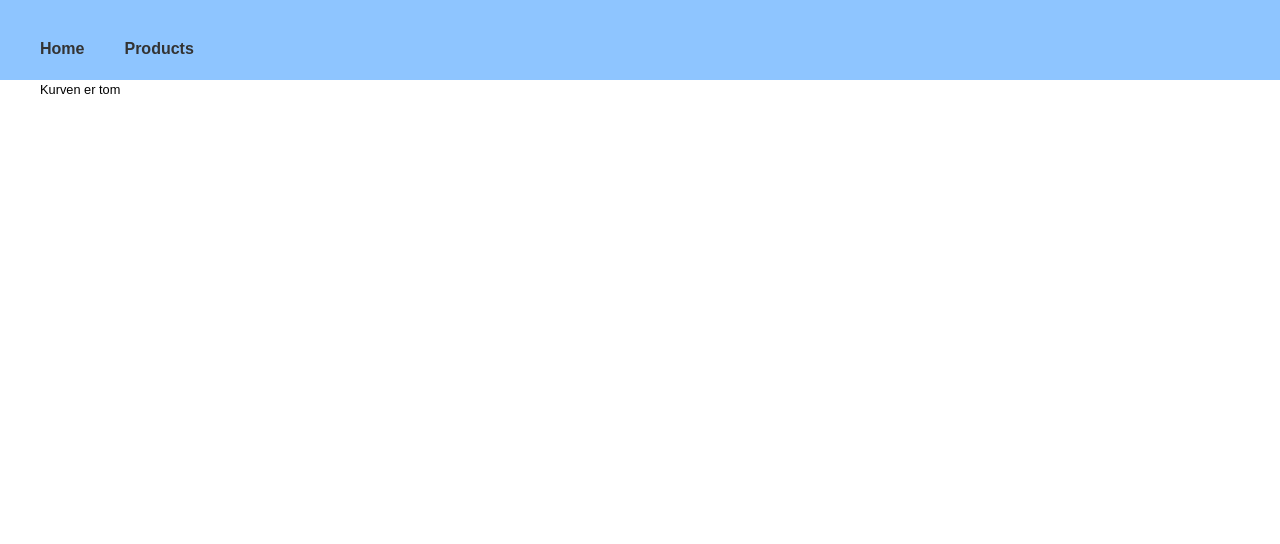
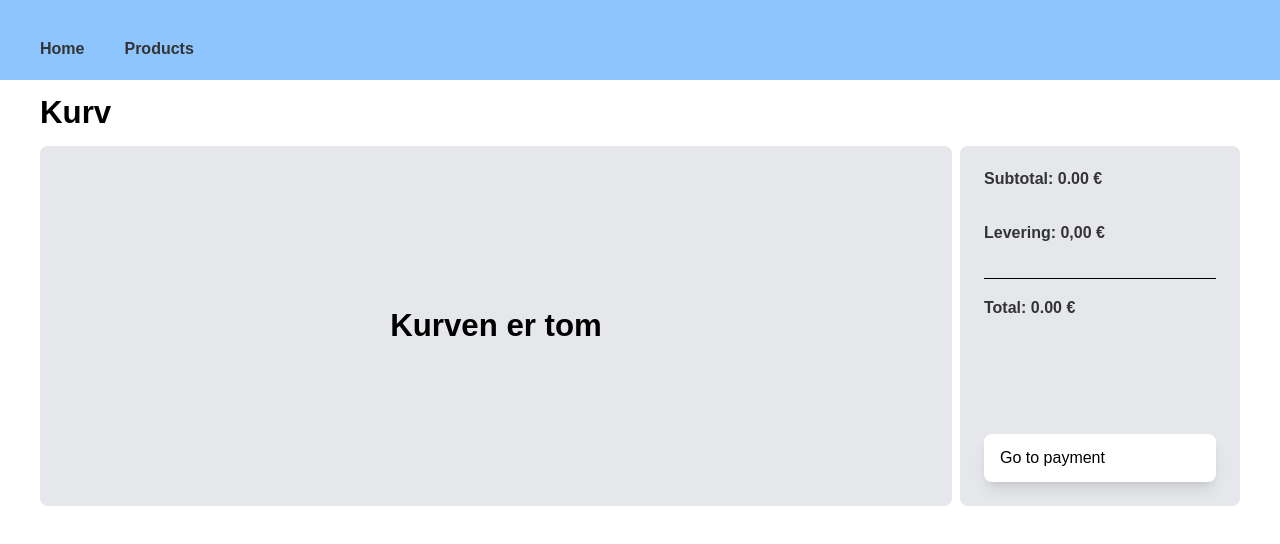
Before and after one commit to simple-shop-laerke-klara-helene/simple-shop, a Next.js app: page /payment in a window 1280 px wide. Shown: the top 544 px of the page. Built offline with nearby package versions, Linux system fonts and the light colour scheme.

Commit message:
payment side

```diff
--- a/src/app/components/PaymentComponent.jsx
+++ b/src/app/components/PaymentComponent.jsx
@@ -1,45 +1,91 @@
 "use client";
-import useCartStore from "../store/shop";
+import shop from "../store/shop";
 import Link from "next/link";
+import Image from "next/image";
 
 export default function Cart() {
-  const cart = useCartStore((state) => state.cart);
-  const increase = useCartStore((state) => state.increaseQuantity);
-  const decrease = useCartStore((state) => state.decreaseQuantity);
-  const remove = useCartStore((state) => state.removeFromCart);
+  const cart = shop((state) => state.cart);
+  const increase = shop((state) => state.increaseQuantity);
+  const decrease = shop((state) => state.decreaseQuantity);
+  const remove = shop((state) => state.removeFromCart);
 
-if (cart.length === 0) return <p>Kurven er tom</p>;
+  const subtotal = cart.reduce(
+  (total, item) => total + item.price * item.quantity,
+  0
+)
+
+// if (cart.length === 0) return <p>Kurven er tom</p>;
 
   return (
-    <div className="grid">
+
+    <section className="mt-4 grid">
      <h1 className="font-semibold mb-2">Kurv</h1>
 
-      {cart.length === 0 && <p>Kurven er tom</p>}
+
+    <div className="grid grid-cols-[1fr_auto] gap-2">
+
+<div className="">
+
+        {cart.length === 0 &&
+            <div className="bg-gray-200 grid justify-center items-center rounded-lg my-4 h-90">
+                <h1 className="justify-center items-center">Kurven er tom</h1>
+            </div>}
 
         {cart.map((item) => (
-        <div key={item.id} className="border-b py-2">
-          <p className="font-semibold">{item.title}</p>
-          <p>{item.price} kr</p>
-          <p>Antal: {item.quantity}</p>
 
-           <div className="flex items-center gap-2 mt-1">
+        <div className="grid grid-cols-[auto_1fr] border-b pb-2 bg-gray-200 rounded-lg my-4">
+              <Image
+                    loading="eager"
+                    alt="cat"
+                    src={item.thumbnail}
+                    width={300}
+                    height={200}
+                    className="rounded-lg w-50"
+                  />
+
+            <div key={item.id} className="p-6 flex flex-col justify-between">
+                <div className="flex justify-between">
+                    <h2 className="font-semibold mb-0 text-2xl">{item.title}</h2>
+                    <h2>{item.price} €</h2>
+                </div>
+
+                <div className="">
+                    <h3 className="font-semibold mb-0 text-2xl">{item.brand}</h3>
+                    <h3>{item.shippingInformation}</h3>
+                </div>
+
+            <div className="flex items-center gap-2 justify-between">
+                <div className="gap-2 flex">
                     <button onClick={() => decrease(item.id)}>-</button>
                          <span>{item.quantity}</span>
                     <button onClick={() => increase(item.id)}>+</button>
                 </div>
-          <button
+                <a
                     onClick={() => remove(item.id)}
-            className="text-red-500 text-sm mt-1"
+                    className=" cursor-pointer bg-gray-200 shadow-lg rounded-lg px-3 py-2 hover:bg-gray-400"
                 >
-            Fjern
-          </button>
-<Link href="/payment" className="border bg-gray-200 items-center justify-center grid shadow-lg">
-Go to Payment
-</Link>
+                    Remove
+                 </a >
+            </div>
+            </div>
 
         </div>
-
     ))}
     </div>
+<div className="bg-gray-200 rounded-lg p-6 w-70 h-90 my-4 flex flex-col gap-5 sticky top-0">
+  <h2>Subtotal: {subtotal.toFixed(2)} €</h2>
+  <h2>Levering: 0,00 €</h2>
+  <hr />
+  <h2>Total: {subtotal.toFixed(2)} €</h2>
+
+  <a className="shadow-lg rounded-lg hover:bg-gray-300 bg-white px-4 py-3 mt-auto">
+    Go to payment
+  </a>
+</div>
+    </div>
+
+    </section>
   );
+
+
 }
```
Also changed, not shown: src/app/components/HeroComponent.jsx (added). Lines whose indentation alone changed are shown as unchanged.
